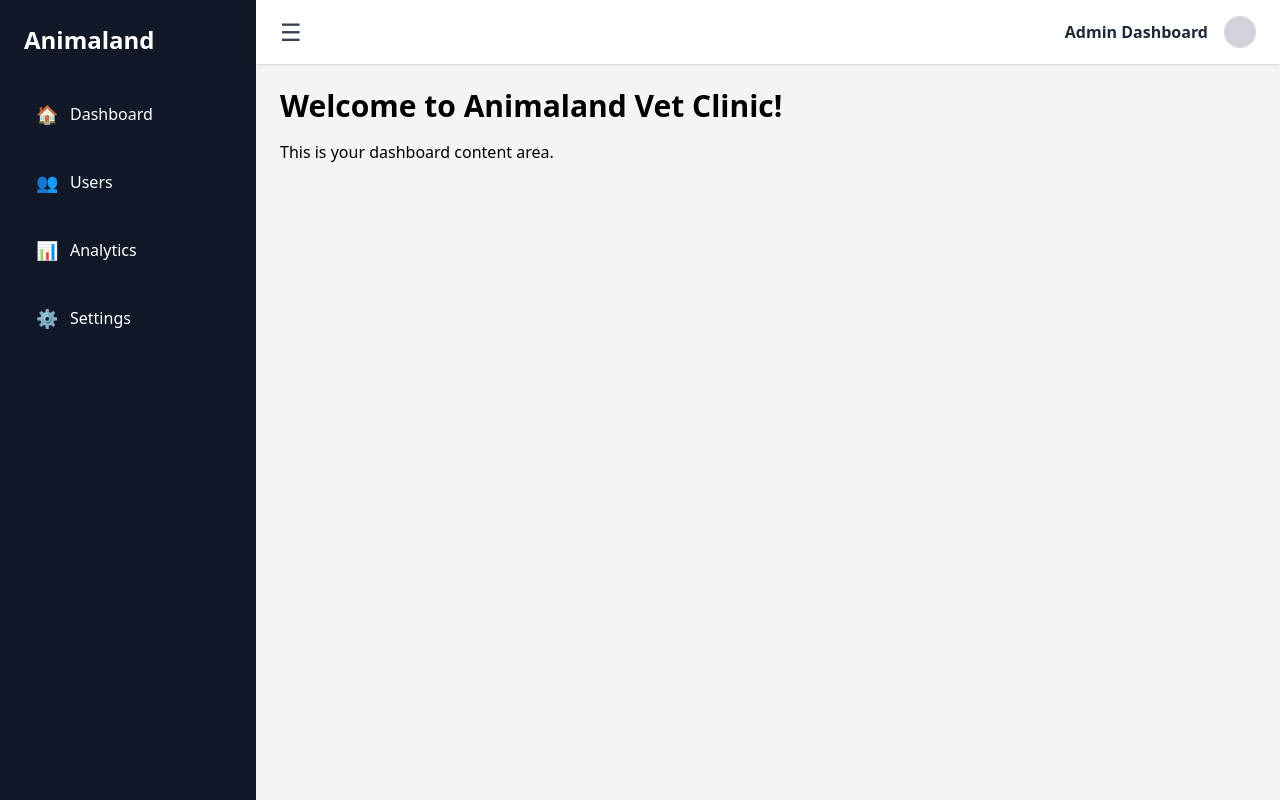
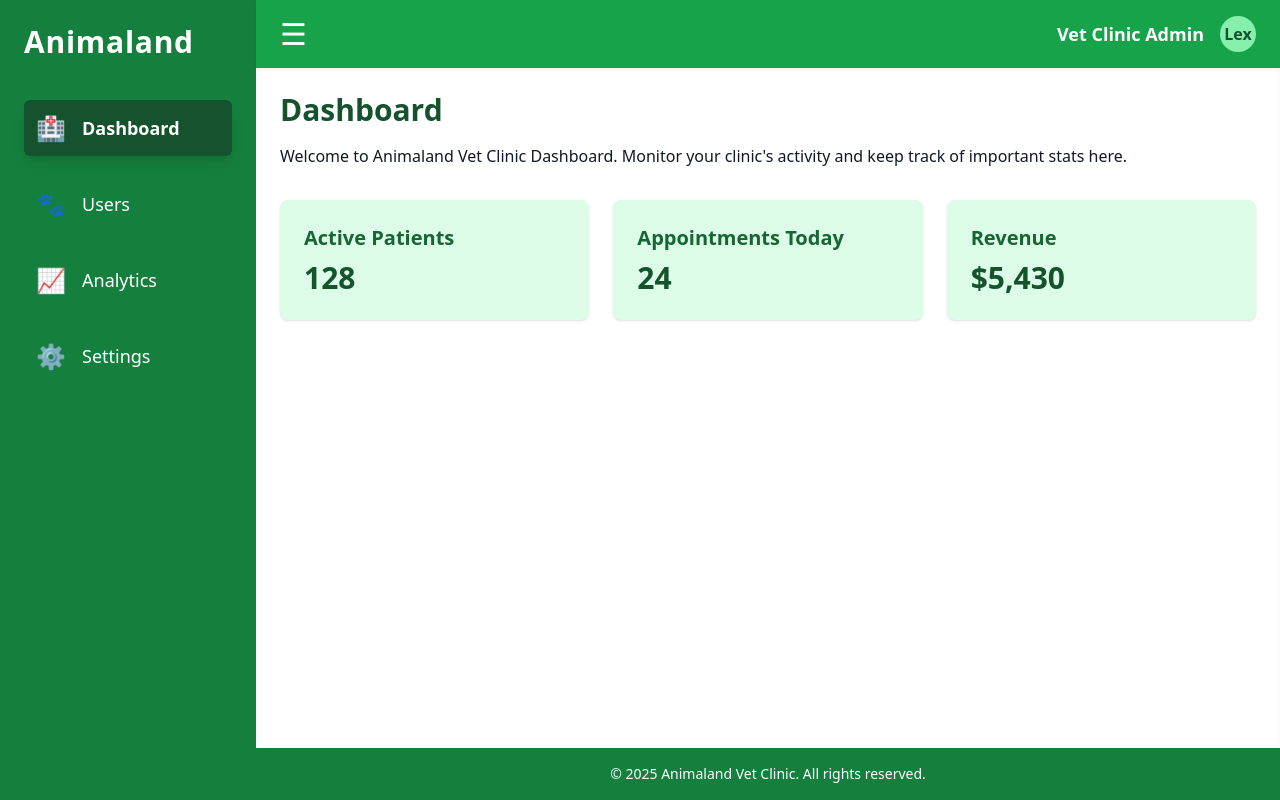
Before and after one commit to LexAsf22/AnimaLand, a React (Vite) app in the folder my-react-app/: page / in a window 1280 px wide. Built offline with nearby package versions, Linux system fonts and the light colour scheme.

Commit message:
Dashboard Done

```diff
--- a/my-react-app/src/App.jsx
+++ b/my-react-app/src/App.jsx
@@ -1,24 +1,58 @@
+import { useState } from "react";
+
 import Sidebar from "./components/Sidebar";
 import Header from "./components/Header";
-import { useState } from "react";
+import Footer from "./components/Footer";
+
+import Dashboard from "./components/pages/Dashboard";
+import Users from "./components/pages/Users";
+import Analytics from "./components/pages/Analytics";
+import Settings from "./components/pages/Settings";
 
 const App = () => {
   const [sidebarToggle, setSidebarToggle] = useState(true);
+  const [activePage, setActivePage] = useState("Dashboard");
 
   function toggleSidebar() {
     setSidebarToggle(!sidebarToggle);
   }
 
+  function handleMenuClick(page) {
+    setActivePage(page);
+  }
+
+  // Render the active page component
+  const renderPage = () => {
+    switch (activePage) {
+      case "Dashboard":
+        return <Dashboard />;
+      case "Users":
+        return <Users />;
+      case "Analytics":
+        return <Analytics />;
+      case "Settings":
+        return <Settings />;
+      default:
+        return <Dashboard />;
+    }
+  };
+
   return (
-    <div className="flex h-screen bg-gray-100">
-      <Sidebar status={sidebarToggle} />
+    <div className="flex h-screen bg-gray-50 font-sans text-gray-900">
+      <Sidebar
+        status={sidebarToggle}
+        activePage={activePage}
+        onMenuClick={handleMenuClick}
+      />
 
       <div className="flex flex-col flex-1">
         <Header onSidebarToggle={toggleSidebar} />
-        <main className="p-6 flex-1 overflow-auto">
-          <h1 className="text-3xl font-bold mb-4">Welcome to Animaland Vet Clinic!</h1>
-          <p>This is your dashboard content area.</p>
+
+        <main className="p-6 flex-1 overflow-auto bg-white shadow-inner">
+          {renderPage()}
         </main>
+
+        <Footer />
       </div>
     </div>
   );
--- /dev/null
+++ b/my-react-app/src/components/Footer.jsx
@@ -0,0 +1,9 @@
+function Footer() {
+  return (
+    <footer className="bg-green-700 text-white text-center py-4 text-sm select-none">
+      &copy; {new Date().getFullYear()} Animaland Vet Clinic. All rights reserved.
+    </footer>
+  );
+}
+
+export default Footer;
--- a/my-react-app/src/components/Header.jsx
+++ b/my-react-app/src/components/Header.jsx
@@ -1,17 +1,19 @@
 function Header({ onSidebarToggle }) {
   return (
-    <header className="flex items-center justify-between bg-white shadow px-6 py-4">
+    <header className="flex items-center justify-between bg-green-600 text-white px-6 py-4 shadow-md">
       <button
         onClick={onSidebarToggle}
-        className="text-gray-700 text-2xl focus:outline-none"
+        className="text-white text-3xl focus:outline-none"
         aria-label="Toggle Sidebar"
       >
         ☰
       </button>
 
       <div className="flex items-center space-x-4">
-        <span className="font-semibold text-gray-800">Admin Dashboard</span>
-        <div className="w-8 h-8 rounded-full bg-gray-300" />
+        <span className="font-semibold text-lg select-none">Vet Clinic Admin</span>
+        <div className="w-9 h-9 rounded-full bg-green-300 flex items-center justify-center font-bold text-green-900 cursor-default">
+          Lex
+        </div>
       </div>
     </header>
   );
--- a/my-react-app/src/components/Sidebar.jsx
+++ b/my-react-app/src/components/Sidebar.jsx
@@ -1,29 +1,39 @@
-function Sidebar({ status }) {
+function Sidebar({ status, activePage, onMenuClick }) {
   const menuItems = [
-    { icon: "🏠", text: "Dashboard", link: "/" },
-    { icon: "👥", text: "Users", link: "/user" },
-    { icon: "📊", text: "Analytics", link: "/analytic" },
-    { icon: "⚙️", text: "Settings", link: "/setting" },
+    { icon: "🏥", text: "Dashboard" },
+    { icon: "🐾", text: "Users" },
+    { icon: "📈", text: "Analytics" },
+    { icon: "⚙️", text: "Settings" },
   ];
 
   if (!status) return null;
 
   return (
-    <aside className="bg-gray-900 text-white w-64 min-h-screen p-6 flex flex-col">
-      <h2 className="text-2xl font-bold mb-8">Animaland</h2>
+    <aside className="bg-green-700 text-white w-64 min-h-screen p-6 flex flex-col">
+      <h2 className="text-3xl font-bold mb-10 tracking-wide select-none">Animaland</h2>
+
       <nav>
-        <ul className="space-y-4">
-          {menuItems.map((item, idx) => (
-            <li key={idx}>
-              <a
-                href={item.link}
-                className="flex items-center gap-3 p-3 rounded hover:bg-gray-700 transition"
-              >
-                <span className="text-lg">{item.icon}</span>
-                <span className="font-medium">{item.text}</span>
-              </a>
-            </li>
-          ))}
+        <ul className="space-y-5">
+          {menuItems.map((item, idx) => {
+            const isActive = activePage === item.text;
+            return (
+              <li key={idx}>
+                <button
+                  onClick={() => onMenuClick(item.text)}
+                  className={`flex items-center gap-4 p-3 rounded-md w-full text-left
+                    transition-colors duration-200
+                    ${
+                      isActive
+                        ? "bg-green-900 shadow-lg font-semibold"
+                        : "hover:bg-green-800"
+                    }`}
+                >
+                  <span className="text-2xl">{item.icon}</span>
+                  <span className="text-lg">{item.text}</span>
+                </button>
+              </li>
+            );
+          })}
         </ul>
       </nav>
     </aside>
--- /dev/null
+++ b/my-react-app/src/components/pages/Analytics.jsx
@@ -0,0 +1,26 @@
+export default function Analytics() {
+  return (
+    <div>
+      <h1 className="text-3xl font-bold mb-4 text-green-900">Analytics</h1>
+      <p>Track appointment trends, patient visits, and revenue growth over time.</p>
+
+      <div className="mt-8 space-y-6">
+        <div className="bg-green-100 rounded-lg p-6 shadow">
+          <h2 className="text-xl font-semibold text-green-800 mb-3">Monthly Appointments</h2>
+          <div className="h-40 bg-green-200 rounded-md flex items-center justify-center text-green-600">
+            {/* Placeholder for chart */}
+            Chart placeholder
+          </div>
+        </div>
+
+        <div className="bg-green-100 rounded-lg p-6 shadow">
+          <h2 className="text-xl font-semibold text-green-800 mb-3">Revenue Growth</h2>
+          <div className="h-40 bg-green-200 rounded-md flex items-center justify-center text-green-600">
+            {/* Placeholder for chart */}
+            Chart placeholder
+          </div>
+        </div>
+      </div>
+    </div>
+  );
+}
--- /dev/null
+++ b/my-react-app/src/components/pages/Dashboard.jsx
@@ -0,0 +1,23 @@
+export default function Dashboard() {
+  return (
+    <div>
+      <h1 className="text-3xl font-bold mb-4 text-green-900">Dashboard</h1>
+      <p>Welcome to Animaland Vet Clinic Dashboard. Monitor your clinic's activity and keep track of important stats here.</p>
+
+      <div className="mt-8 grid grid-cols-1 md:grid-cols-3 gap-6">
+        <div className="bg-green-100 p-6 rounded-lg shadow">
+          <h2 className="text-xl font-semibold text-green-800">Active Patients</h2>
+          <p className="mt-2 text-3xl font-bold text-green-900">128</p>
+        </div>
+        <div className="bg-green-100 p-6 rounded-lg shadow">
+          <h2 className="text-xl font-semibold text-green-800">Appointments Today</h2>
+          <p className="mt-2 text-3xl font-bold text-green-900">24</p>
+        </div>
+        <div className="bg-green-100 p-6 rounded-lg shadow">
+          <h2 className="text-xl font-semibold text-green-800">Revenue</h2>
+          <p className="mt-2 text-3xl font-bold text-green-900">$5,430</p>
+        </div>
+      </div>
+    </div>
+  );
+}
--- /dev/null
+++ b/my-react-app/src/components/pages/Settings.jsx
@@ -0,0 +1,60 @@
+import { useState } from "react";
+
+export default function Settings() {
+  const [clinicName, setClinicName] = useState("Animaland Vet Clinic");
+  const [address, setAddress] = useState("123 Pet Street, Petville");
+  const [phone, setPhone] = useState("555-123-4567");
+
+  function handleSubmit(e) {
+    e.preventDefault();
+    alert("Settings saved!");
+  }
+
+  return (
+    <div>
+      <h1 className="text-3xl font-bold mb-6 text-green-900">Settings</h1>
+
+      <form
+        onSubmit={handleSubmit}
+        className="max-w-md bg-green-100 p-6 rounded-md shadow"
+      >
+        <label className="block mb-4">
+          <span className="text-green-800 font-semibold">Clinic Name</span>
+          <input
+            type="text"
+            value={clinicName}
+            onChange={(e) => setClinicName(e.target.value)}
+            className="mt-1 block w-full rounded border border-green-300 p-2"
+          />
+        </label>
+
+        <label className="block mb-4">
+          <span className="text-green-800 font-semibold">Address</span>
+          <input
+            type="text"
+            value={address}
+            onChange={(e) => setAddress(e.target.value)}
+            className="mt-1 block w-full rounded border border-green-300 p-2"
+          />
+        </label>
+
+        <label className="block mb-4">
+          <span className="text-green-800 font-semibold">Phone Number</span>
+          <input
+            type="tel"
+            value={phone}
+            onChange={(e) => setPhone(e.target.value)}
+            className="mt-1 block w-full rounded border border-green-300 p-2"
+          />
+        </label>
+
+        <button
+          type="submit"
+          className="mt-4 bg-green-700 text-white px-4 py-2 rounded hover:bg-green-800 transition"
+        >
+          Save Settings
+        </button>
+      </form>
+    </div>
+  );
+}
--- /dev/null
+++ b/my-react-app/src/components/pages/Users.jsx
@@ -0,0 +1,36 @@
+export default function Users() {
+  const users = [
+    { id: 1, name: "Buddy", species: "Dog", owner: "Alice Johnson" },
+    { id: 2, name: "Whiskers", species: "Cat", owner: "Michael Lee" },
+    { id: 3, name: "Chirpy", species: "Parrot", owner: "Sarah Kim" },
+    { id: 4, name: "Nibbles", species: "Rabbit", owner: "John Smith" },
+  ];
+
+  return (
+    <div>
+      <h1 className="text-3xl font-bold mb-4 text-green-900">Patients</h1>
+
+      <table className="min-w-full bg-white border border-green-200 rounded-md shadow-md">
+        <thead className="bg-green-200 text-green-900">
+          <tr>
+            <th className="text-left p-3">Name</th>
+            <th className="text-left p-3">Species</th>
+            <th className="text-left p-3">Owner</th>
+          </tr>
+        </thead>
+        <tbody>
+          {users.map((user) => (
+            <tr
+              key={user.id}
+              className="border-t border-green-200 hover:bg-green-50 transition"
+            >
+              <td className="p-3">{user.name}</td>
+              <td className="p-3">{user.species}</td>
+              <td className="p-3">{user.owner}</td>
+            </tr>
+          ))}
+        </tbody>
+      </table>
+    </div>
+  );
+}
```
